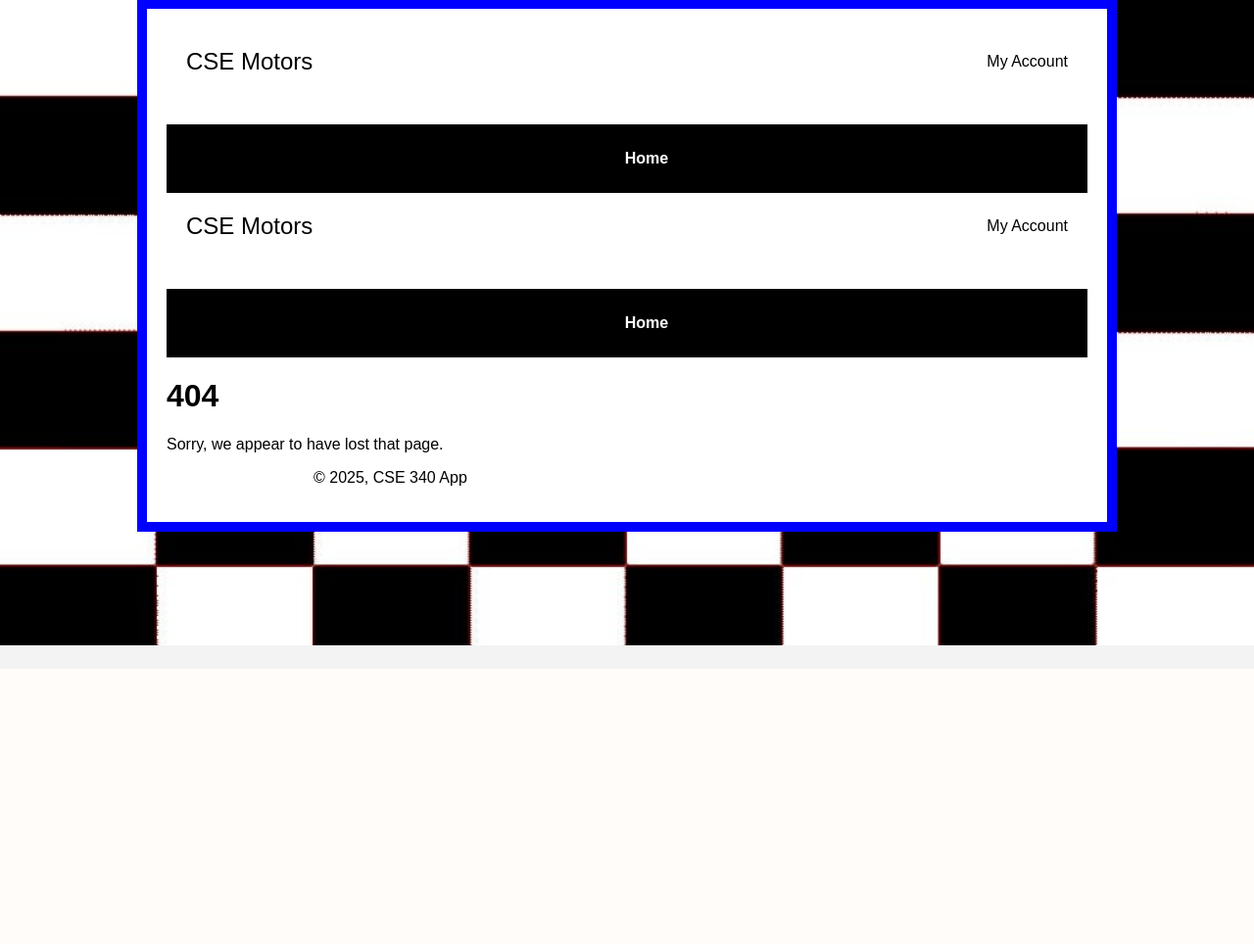
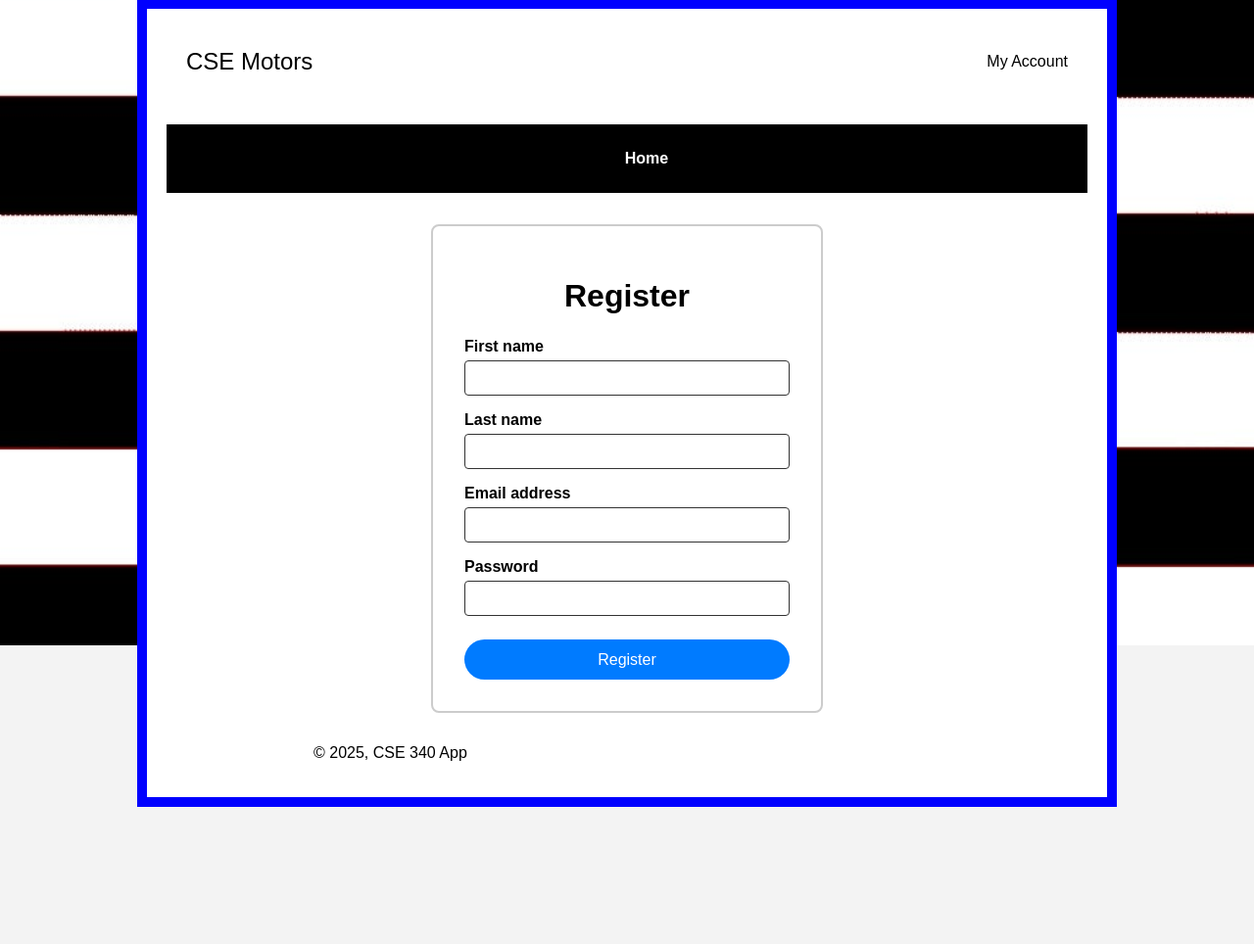
Before and after one commit to djimy2024/wdd340, a Node server app: page /account/register in a window 1280 px wide. Shown: the part 141-1105 px from the top of the page at 98% size. Before the commit the page ends 800 px from the top, so only its background shows below. Run offline with Node 20, Linux system fonts and the light colour scheme; data that the repository does not hold is empty; some libraries are stand-ins or nearby versions.

Commit message:
adding changes

```diff
--- /dev/null
+++ b/controllers/accountController.js
@@ -0,0 +1,76 @@
+const utilities = require("../utilities/");
+const accountModel = require("../models/account-model")
+
+
+async function buildLogin(req, res, next) {
+  let nav = await utilities.getNav();
+  res.render("account/login", {
+    title: "Login",
+    nav,
+     message: null,
+  });
+}
+
+/* ****************************************
+*  Deliver registration view
+* *************************************** */
+async function buildRegister(req, res, next) {
+  let nav = await utilities.getNav()
+  res.render("account/register", {
+    title: "Register",
+    nav,
+    errors: null
+  })
+}
+
+
+/* **************************************
+*  Process login attempt
+* ************************************* */
+async function loginAccount(req, res, next) {
+  const { account_email, account_password } = req.body;
+  console.log("Email:", account_email);
+  console.log("Password:", account_password);
+  res.send("Login processing...");
+}
+
+/* ****************************************
+*  Process Registration
+* *************************************** */
+async function registerAccount(req, res) {
+  let nav = await utilities.getNav()
+  const { account_firstname, account_lastname, account_email, account_password } = req.body
+
+  const regResult = await accountModel.registerAccount(
+    account_firstname,
+    account_lastname,
+    account_email,
+    account_password
+  )
+
+  if (regResult) {
+    req.flash(
+      "notice",
+      `Congratulations, you\'re registered ${account_firstname}. Please log in.`
+    )
+    res.status(201).render("account/login", {
+      title: "Login",
+      nav,
+    })
+  } else {
+    req.flash("notice", "Sorry, the registration failed.")
+    res.status(501).render("account/register", {
+      title: "Registration",
+      nav,
+    })
+  }
+}
+
+
+
+module.exports = {
+  buildLogin,
+  loginAccount,
+  buildRegister,
+  registerAccount,
+};
--- a/package.json
+++ b/package.json
@@ -10,10 +10,15 @@
   "author": "",
   "license": "ISC",
   "dependencies": {
+    "body-parser": "^2.2.0",
+    "connect-flash": "^0.1.1",
+    "connect-pg-simple": "^10.0.0",
     "dotenv": "^16.0.3",
     "ejs": "^3.1.10",
     "express": "^4.21.2",
     "express-ejs-layouts": "^2.5.1",
+    "express-messages": "^1.0.1",
+    "express-session": "^1.18.1",
     "pg": "^8.8.0"
   },
   "packageManager": "pnpm@10.11.0+sha512.6540583f41cc5f628eb3d9773ecee802f4f9ef9923cc45b69890fb47991d4b092964694ec3a4f738a420c918a333062c8b925d312f42e4f0c263eb603551f977",
--- a/public/css/styles.css
+++ b/public/css/styles.css
@@ -296,6 +296,118 @@ footer {
   font-size: 1.2rem;
   color: #007a5e;
 }
+
+.login-form {
+  background-color: #2c3e50; /* Dark blue/gray */
+  color: white;
+  padding: 2rem;
+  max-width: 400px;
+  margin: 4rem auto;
+  border-radius: 10px;
+  box-shadow: 0 4px 12px rgba(0, 0, 0, 0.3);
+  font-family: Arial, sans-serif;
+}
+
+.login-form h1 {
+  text-align: center;
+  margin-bottom: 1rem;
+}
+
+.login-form label {
+  display: block;
+  margin-top: 1rem;
+  font-weight: bold;
+}
+
+.login-form input {
+  width: 100%;
+  padding: 0.6rem;
+  margin-top: 0.3rem;
+  border: none;
+  border-radius: 5px;
+  box-sizing: border-box;
+}
+
+.login-form button {
+  width: 100%;
+  padding: 0.7rem;
+  margin-top: 1.5rem;
+  background-color: white;
+  color: #2c3e50;
+  border: none;
+  border-radius: 5px;
+  font-weight: bold;
+  cursor: pointer;
+  transition: background 0.3s ease;
+}
+
+.login-form button:hover {
+  background-color: #ecf0f1;
+}
+
+.login-form a {
+  color: #ecf0f1;
+  text-decoration: underline;
+  display: inline-block;
+  margin-top: 1rem;
+  text-align: center;
+  width: 100%;
+}
+
+.flash-message {
+  background-color: #e74c3c;
+  color: white;
+  padding: 0.5rem;
+  margin-bottom: 1rem;
+  border-radius: 5px;
+  text-align: center;
+}
+
+.register-form {
+  max-width: 400px;
+  margin: 2rem auto;
+  padding: 2rem;
+  border: 2px solid #ccc;
+  border-radius: 8px;
+  background-color: #fff;
+}
+
+.register-form h1 {
+  text-align: center;
+  margin-bottom: 1.5rem;
+}
+
+.register-form label {
+  display: block;
+  margin-top: 1rem;
+  font-weight: bold;
+}
+
+.register-form input {
+  width: 100%;
+  padding: 0.6rem;
+  margin-top: 0.3rem;
+  border-radius: 4px;
+  border: 1px solid #333;
+}
+
+.register-form button {
+  margin-top: 1.5rem;
+  width: 100%;
+  padding: 0.7rem;
+  border: none;
+  background-color: #007bff;
+  color: #fff;
+  font-size: 1rem;
+  border-radius: 25px;
+  cursor: pointer;
+}
+
+.register-form button:hover {
+  background-color: #0056b3;
+}
+
+
 /* Responsive */
 @media (max-width: 768px) {
 
--- a/server.js
+++ b/server.js
@@ -3,7 +3,8 @@
  * This server.js file is the primary file of the
  * application. It is used to control the project.
  *******************************************/
-
+const session = require("express-session")
+const pool = require('./database/')
 /* ***********************
  * Require Statements
  *************************/
@@ -15,6 +16,38 @@ const static = require("./routes/static")
 const baseController = require("./controllers/baseController")
 const inventoryRoute = require("./routes/inventoryRoute")
 const utilities = require("./utilities")
+const accountRoute = require("./routes/accountRoute");
+const bodyParser = require("body-parser")
+
+/* ***********************
+ * Middleware
+ * ************************/
+ app.use(session({
+  store: new (require('connect-pg-simple')(session))({
+    createTableIfMissing: true,
+    pool,
+  }),
+  secret: process.env.SESSION_SECRET,
+  resave: true,
+  saveUninitialized: true,
+  name: 'sessionId',
+}))
+
+app.use(bodyParser.json())
+app.use(bodyParser.urlencoded({ extended: true })) // for parsing application/x-www-form-urlencoded
+
+// Express Messages Middleware
+app.use(require('connect-flash')())
+/*app.use(function(req, res, next){
+  res.locals.messages = require('express-messages')(req, res)
+  next()
+})*/
+
+app.use(function(req, res, next){
+  res.locals.message = req.flash("notice")
+  next()
+})
+
 
 /* ***********************
  * View Engine and Templates
@@ -26,6 +59,9 @@ app.set("layout", "./layouts/layout") // not at views root
 /* ***********************
  * Routes
  *************************/
+// Account routes
+app.use("/account", require("./routes/accountRoute"))
+
 app.use(static)
 
 //index Routes
--- /dev/null
+++ b/views/account/register.ejs
@@ -0,0 +1,24 @@
+<main class="register-form">
+  <h1><%= title %></h1>
+
+  <%/* if (message) { %>
+    <div class="flash-message"><%= message %></div>
+  <% } */%>
+
+  <form action="/account/register" method="post">
+    <label for="account_firstname">First name</label>
+    <input type="text" id="account_firstname" name="account_firstname" required>
+
+    <label for="account_lastname">Last name</label>
+    <input type="text" id="account_lastname" name="account_lastname" required>
+
+    <label for="account_email">Email address</label>
+    <input type="email" id="account_email" name="account_email" required>
+
+    <label for="account_password">Password</label>
+    <input type="password" id="account_password" name="account_password" required
+      title="Password must be at least 12 characters and include a capital letter, number, and special character.">
+
+    <button type="submit">Register</button>
+  </form>
+</main>
--- a/views/errors/error.ejs
+++ b/views/errors/error.ejs
@@ -1,5 +1,4 @@
-<%- include("../partials/header") %>
-<%- include("../partials/navigation") %>
+
 
 <main>
   <h1><%= title %></h1>
--- a/views/index.ejs
+++ b/views/index.ejs
@@ -2,11 +2,14 @@
 <html lang="en">
 
 <body>
+  <h1>Welcome to CSE Motors!</h1>
+  <!--%- messages() %-->
   <main>
     <section class="hero-section">
       <div class="image-container">
         <img src="/images/vehicles/delorean.jpg" alt="Delorean car">
         <div class="car-info-overlay">
+
           <h2>DMC Delorean</h2>
           <ul>
             <li>3 Cup holders</li>
```
Also changed, not shown: models/account-model.js (added, +35 -0 lines), routes/accountRoute.js (added, +24 -0 lines), views/account/login.ejs (added, +20 -0 lines), pnpm-lock.yaml.
